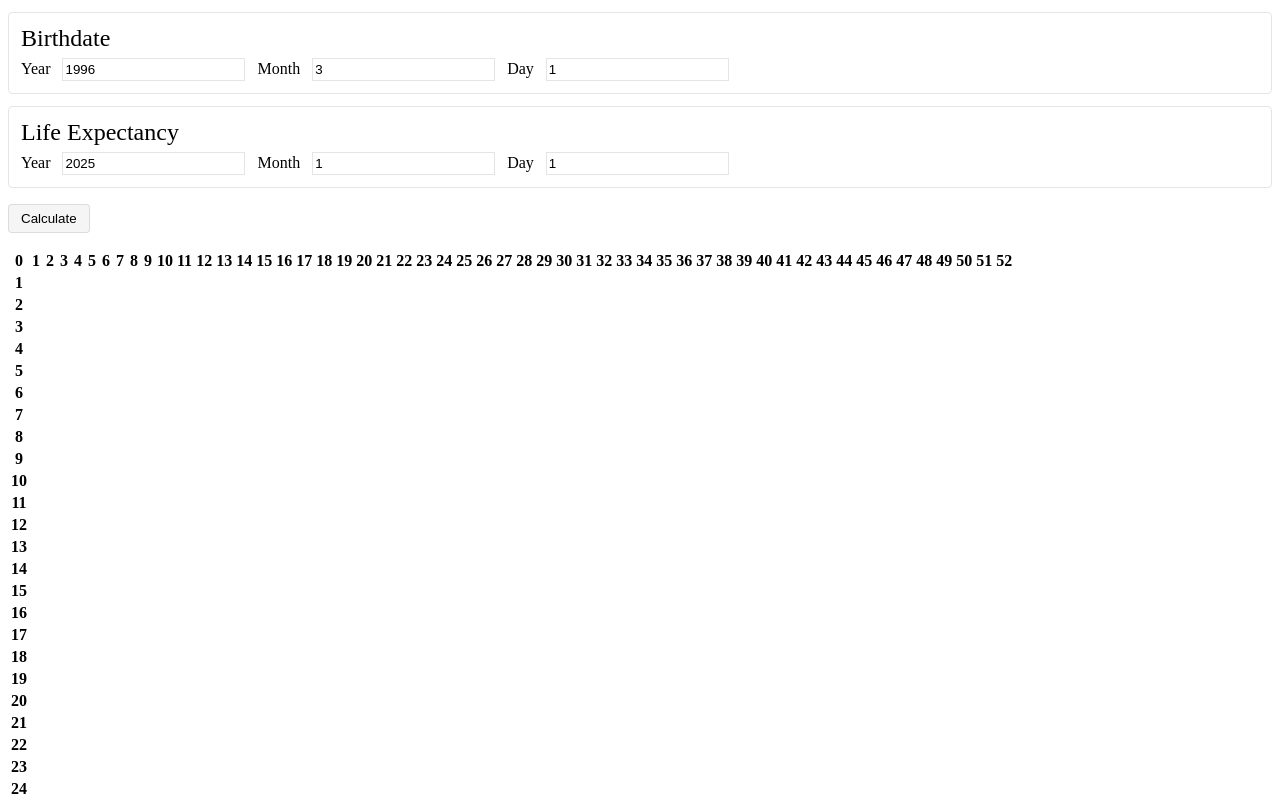
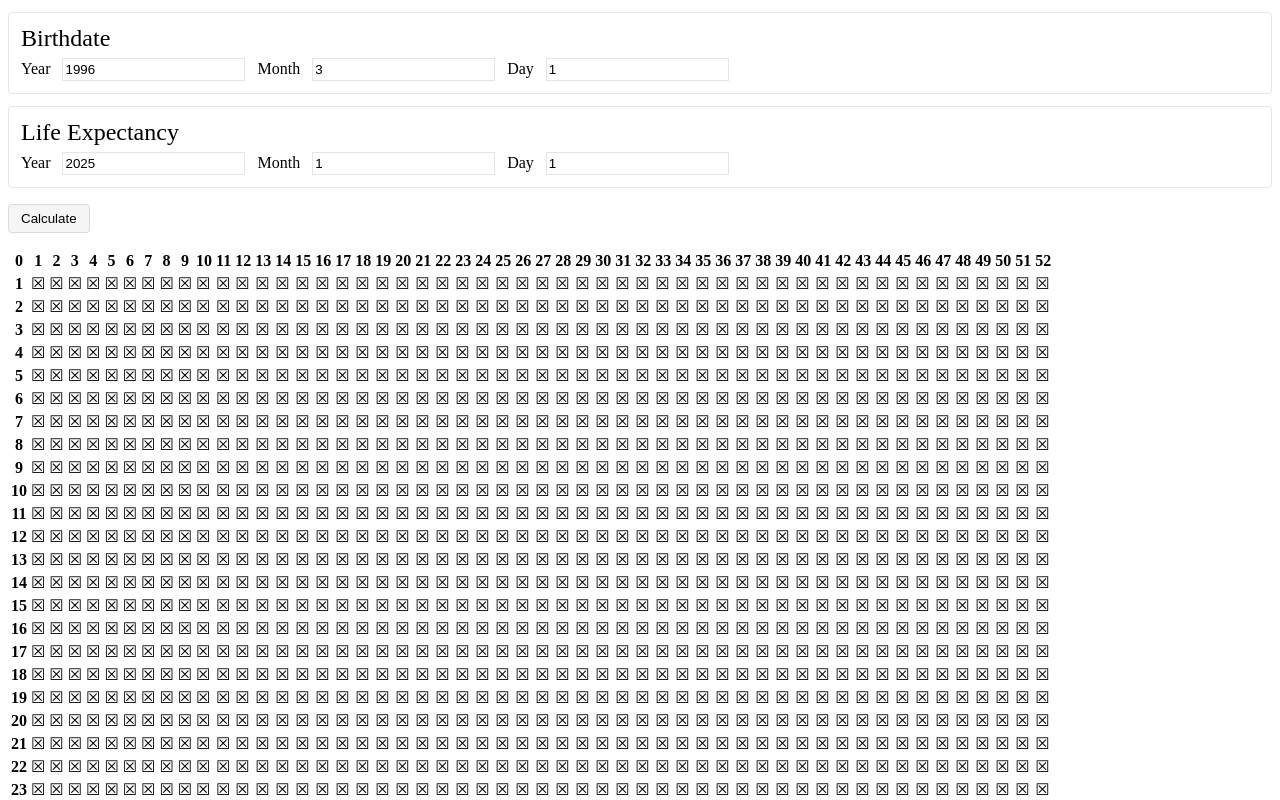
Before and after one commit to AliNagy/ageboxes, a Vue app: page / in a window 1280 px wide. Shown: the top 800 px of the page. Built offline with nearby package versions, Linux system fonts and the light colour scheme.

Commit message:
Change boxes.

```diff
--- a/src/App.vue
+++ b/src/App.vue
@@ -46,7 +46,7 @@
           v-for="j in boxes.width"
           :key="j"
           :ref="`${i},${j}`"
-        ></td>
+        >&#x2612;</td>
       </tr>
     </table>
   </div>
@@ -66,7 +66,7 @@ export default {
     clearBoard: function() {
       for (let i = 1; i <= this.boxes.width; i++) {
         for (let j = 1; j <= this.boxes.height; j++) {
-          this.$refs[`${j},${i}`][0].innerHTML = "";
+          this.$refs[`${j},${i}`][0].innerHTML = "&#x2612;";
         }
       }
     },
```
